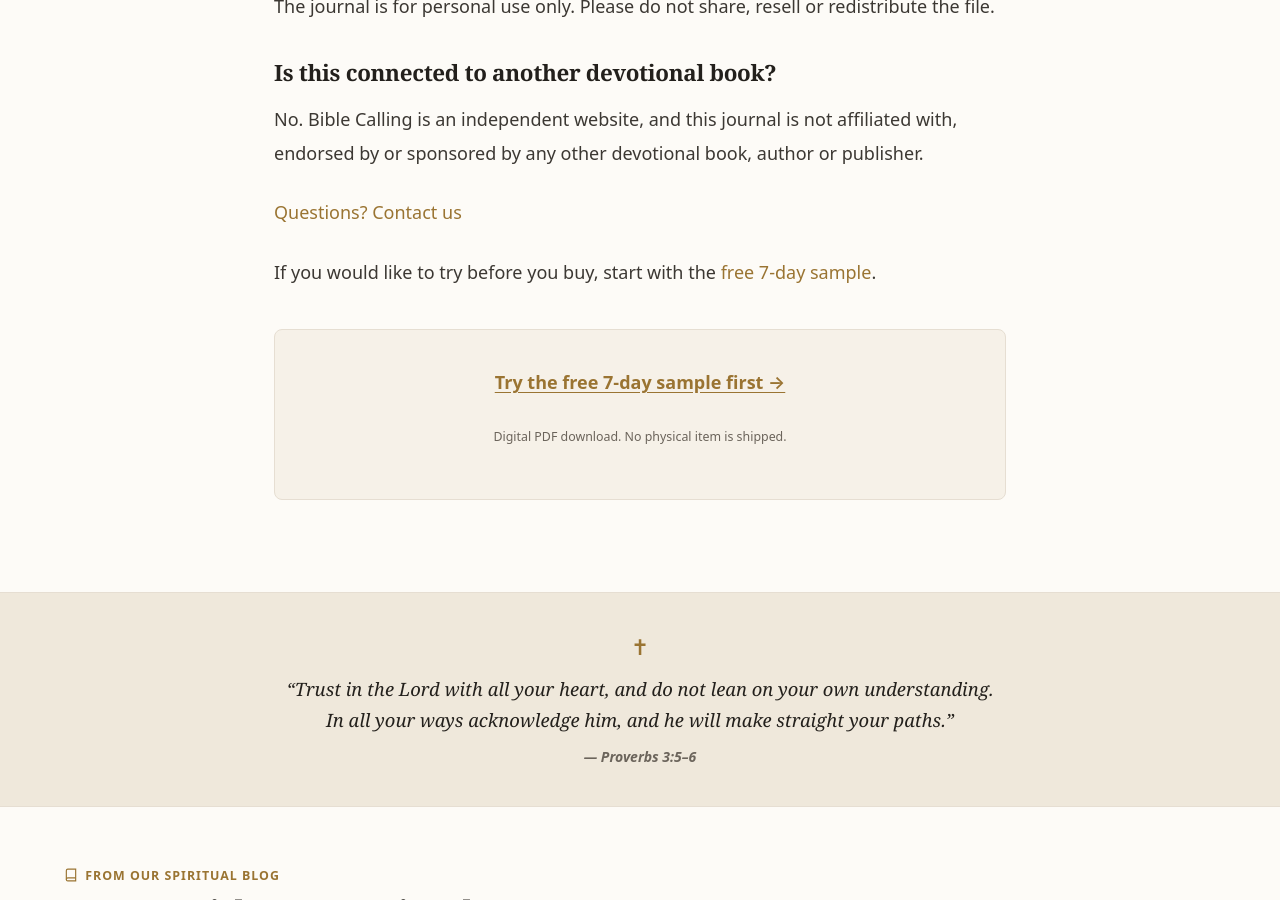
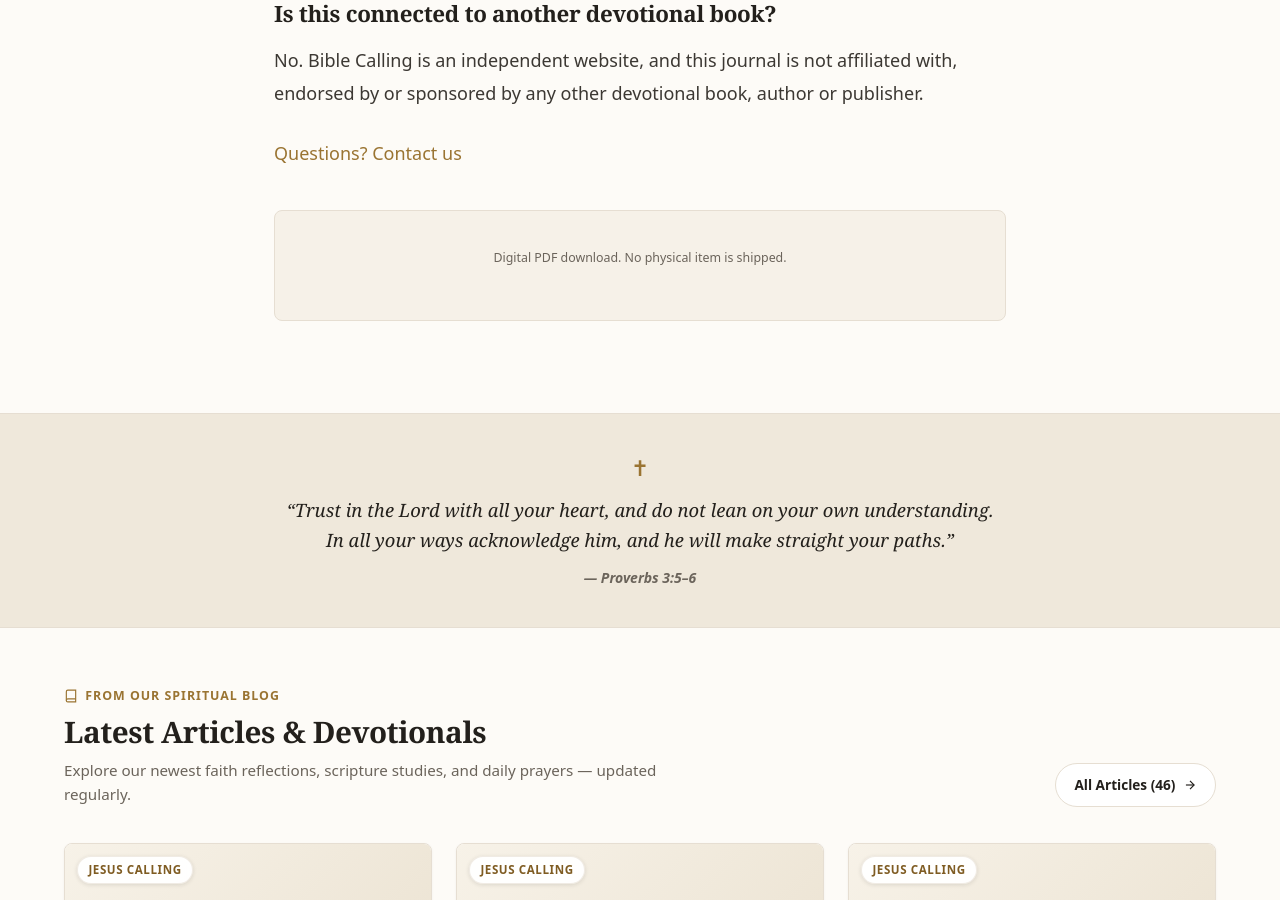
Before and after one commit to biblecalling/biblecalling.github.io, a Jekyll site: the page built from prayer-journal.md, in a window 1280 px wide and 900 px high, scrolled down 2995 px. Built offline with Jekyll 4.4.1, drawn with Linux system fonts in a browser that asks for light colours; some of the changed text lies outside the part shown.

Commit message:
fix(journal): gate product page sample link on has_sample and tighten banner to daily devotionals

```diff
--- a/_includes/journal-banner.html
+++ b/_includes/journal-banner.html
@@ -1,8 +1,7 @@
 {% if site.data.journal.banner_enabled and page.layout == "post" and page.journal_banner != false %}
   {% assign is_devotional = false %}
   {% assign post_cats = page.categories | join: " " | downcase %}
-  {% assign post_tags = page.tags | join: " " | downcase %}
-  {% if post_cats contains "jesus calling" or post_cats contains "daily devotional" or post_cats contains "devotionals" or post_cats contains "devotional" or post_cats contains "prayer" or post_tags contains "daily devotional" or post_tags contains "devotional" or post_tags contains "devotionals" or post_tags contains "prayer" %}
+  {% if post_cats contains "jesus calling" or post_cats contains "daily devotional" %}
     {% assign is_devotional = true %}
   {% endif %}
 
--- a/prayer-journal.md
+++ b/prayer-journal.md
@@ -33,9 +33,15 @@ A simple, fillable Christian prayer journal for slowing down, reading Scripture
       </a>
     {% endif %}
   </div>
-  <p class="jf-sample-link-wrap">
-    <a href="{{ '/prayer-journal/free-sample/' | relative_url }}" class="jf-sample-link">Try the free 7-day sample first &rarr;</a>
-  </p>
+  {% assign has_sample = false %}
+  {% if site.data.journal.signup_embed_html and site.data.journal.signup_embed_html != "" or site.data.journal.sample_pdf_url and site.data.journal.sample_pdf_url != "" %}
+    {% assign has_sample = true %}
+  {% endif %}
+  {% if has_sample %}
+    <p class="jf-sample-link-wrap">
+      <a href="{{ '/prayer-journal/free-sample/' | relative_url }}" class="jf-sample-link">Try the free 7-day sample first &rarr;</a>
+    </p>
+  {% endif %}
   <p class="jf-micro-notice">Digital PDF download. No physical item is shipped.</p>
 </div>
 
@@ -117,7 +123,9 @@ No. Bible Calling is an independent website, and this journal is not affiliated
 <p><a href="{{ site.data.journal.support_url | relative_url }}">Questions? Contact us</a></p>
 {% endif %}
 
+{% if has_sample %}
 If you would like to try before you buy, start with the [free 7-day sample](/prayer-journal/free-sample/).
+{% endif %}
 
 <div class="jf-cta-block jf-cta-bottom">
   <div class="jf-btn-group">
@@ -135,9 +143,11 @@ If you would like to try before you buy, start with the [free 7-day sample](/pra
       </a>
     {% endif %}
   </div>
-  <p class="jf-sample-link-wrap">
-    <a href="{{ '/prayer-journal/free-sample/' | relative_url }}" class="jf-sample-link">Try the free 7-day sample first &rarr;</a>
-  </p>
+  {% if has_sample %}
+    <p class="jf-sample-link-wrap">
+      <a href="{{ '/prayer-journal/free-sample/' | relative_url }}" class="jf-sample-link">Try the free 7-day sample first &rarr;</a>
+    </p>
+  {% endif %}
   <p class="jf-micro-notice">Digital PDF download. No physical item is shipped.</p>
 </div>
 
```
